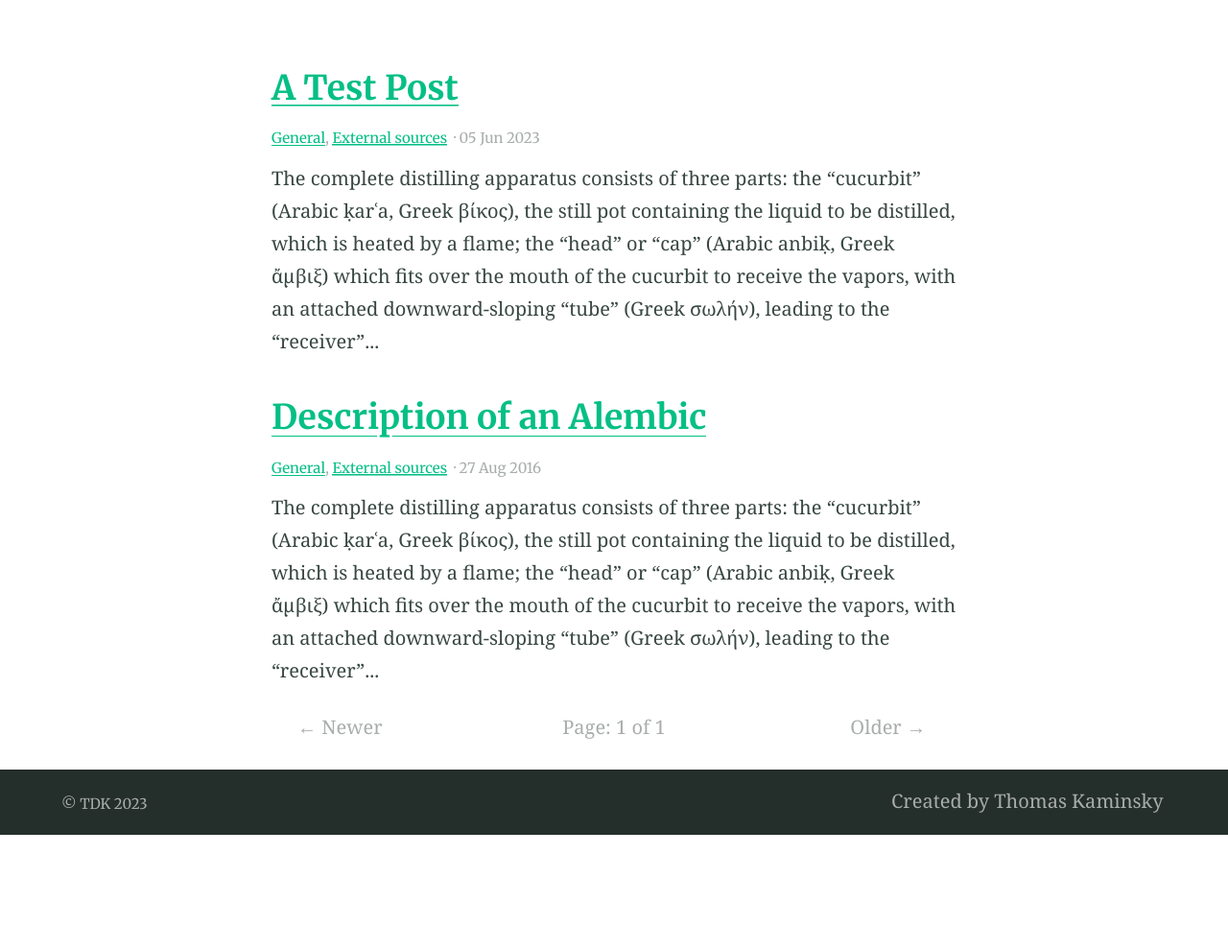
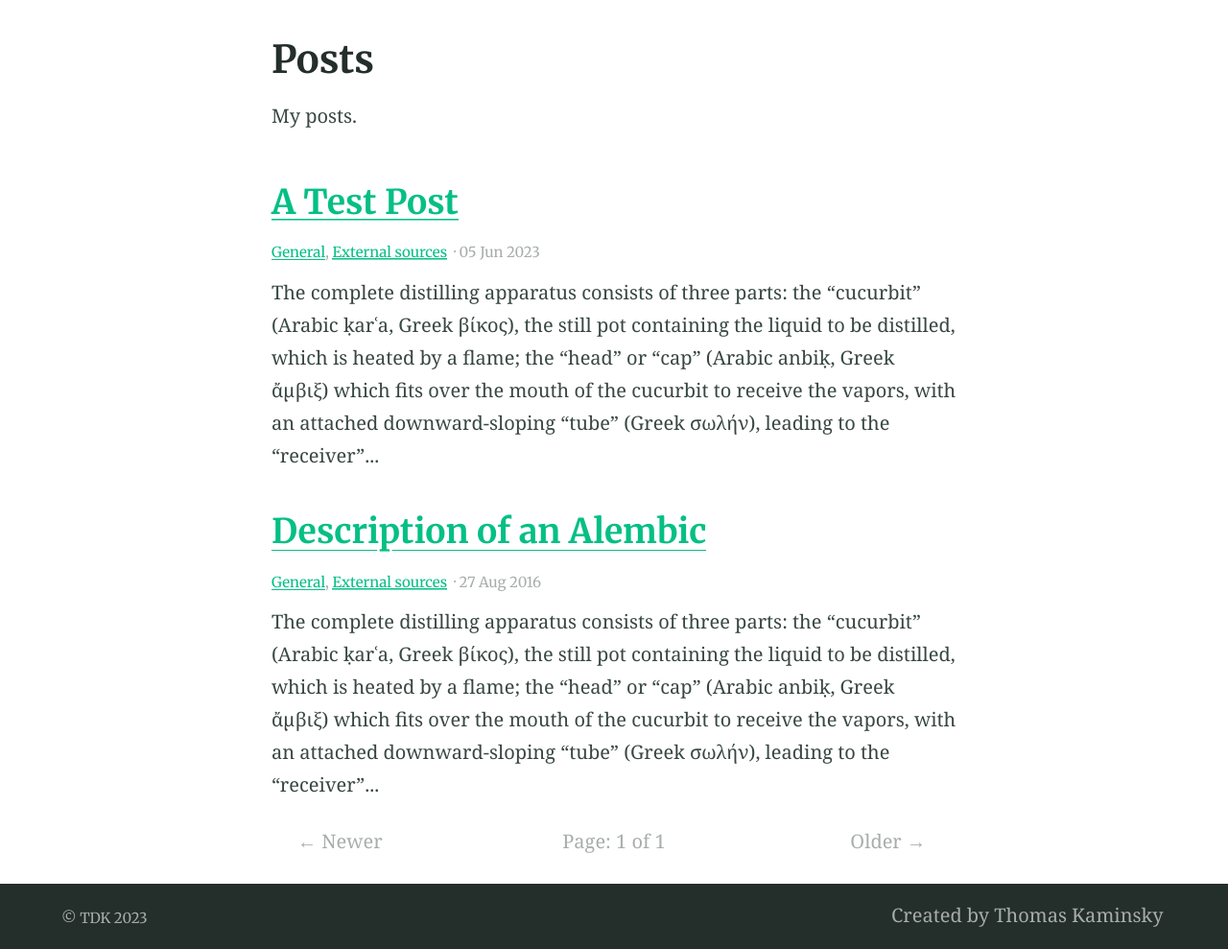
Before and after one commit to tkaminsky/tkaminsky.github.io, a Jekyll site: the page built from blog/index.html, in a window 1280 px wide. Shown: the part 424-1413 px from the top of the page at 96% size. Built offline with Jekyll 4.4.1, drawn with Linux system fonts in a browser that asks for light colours; the list of posts is cut into pages by our own code; before the commit the page ends 1294 px from its top, so only the background shows below that.

Commit message:
Update _config.yml

```diff
--- a/_config.yml
+++ b/_config.yml
@@ -62,18 +62,18 @@ timezone: America/Los_Angeles # Timezone for blog posts and alike
 # 5. Collections
 collections:
   posts:
-    title:
+    title: Posts
     output: true
-    description:
+    description: "My posts."
     feature_text:
     feature_image: /cover_im.jpeg
   entries:
-    title:
+    title: Entries
     output: true
-    description:
+    description: "My entries."
     feature_text: |
       #<span style="color: white;">Here are some of my recent projects. Enjoy!</span>
-    feature_image: /cover_im.jpeg
+    feature_image: /cover_im2.jpg
 
 # 6. Jekyll collections settings
 defaults:
```
